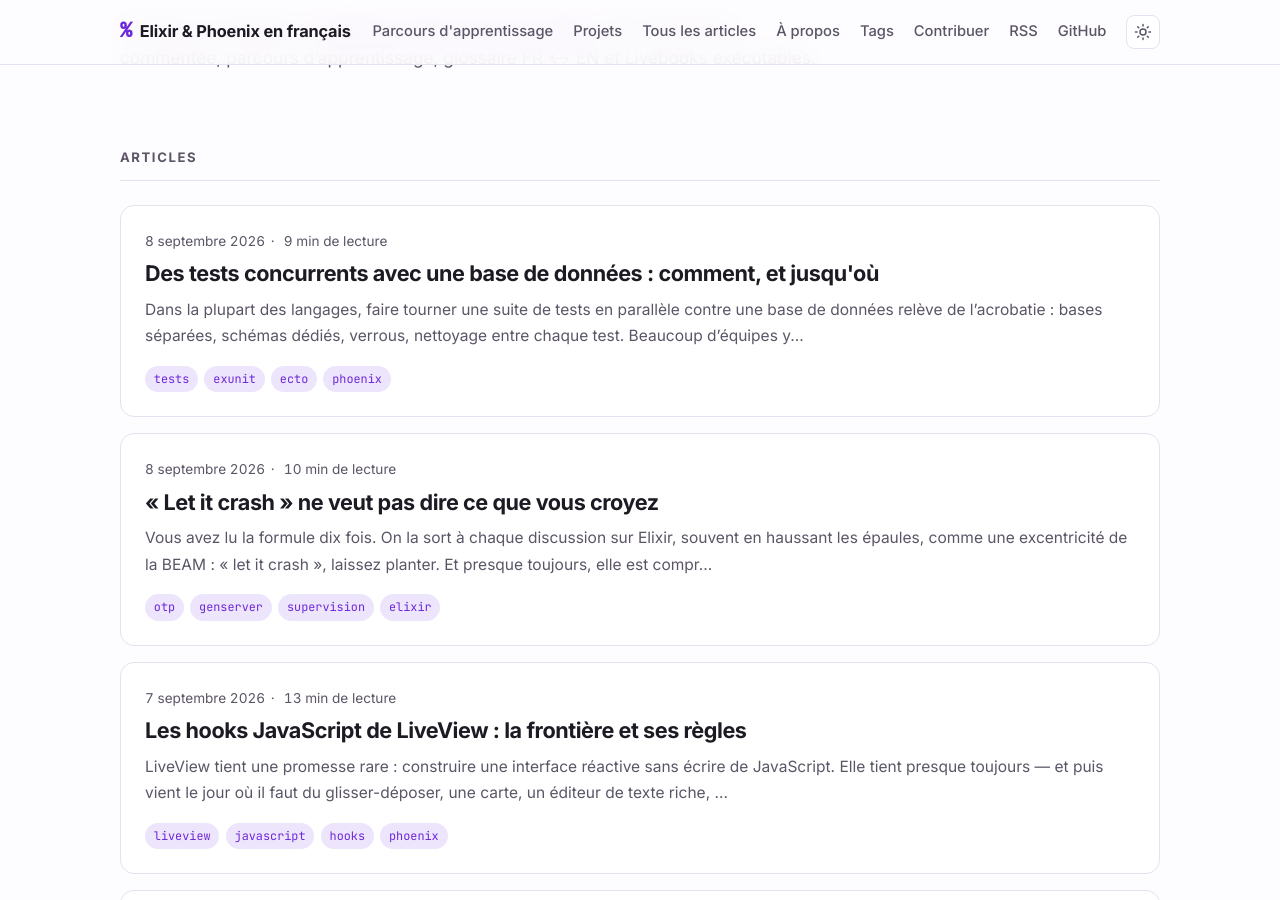
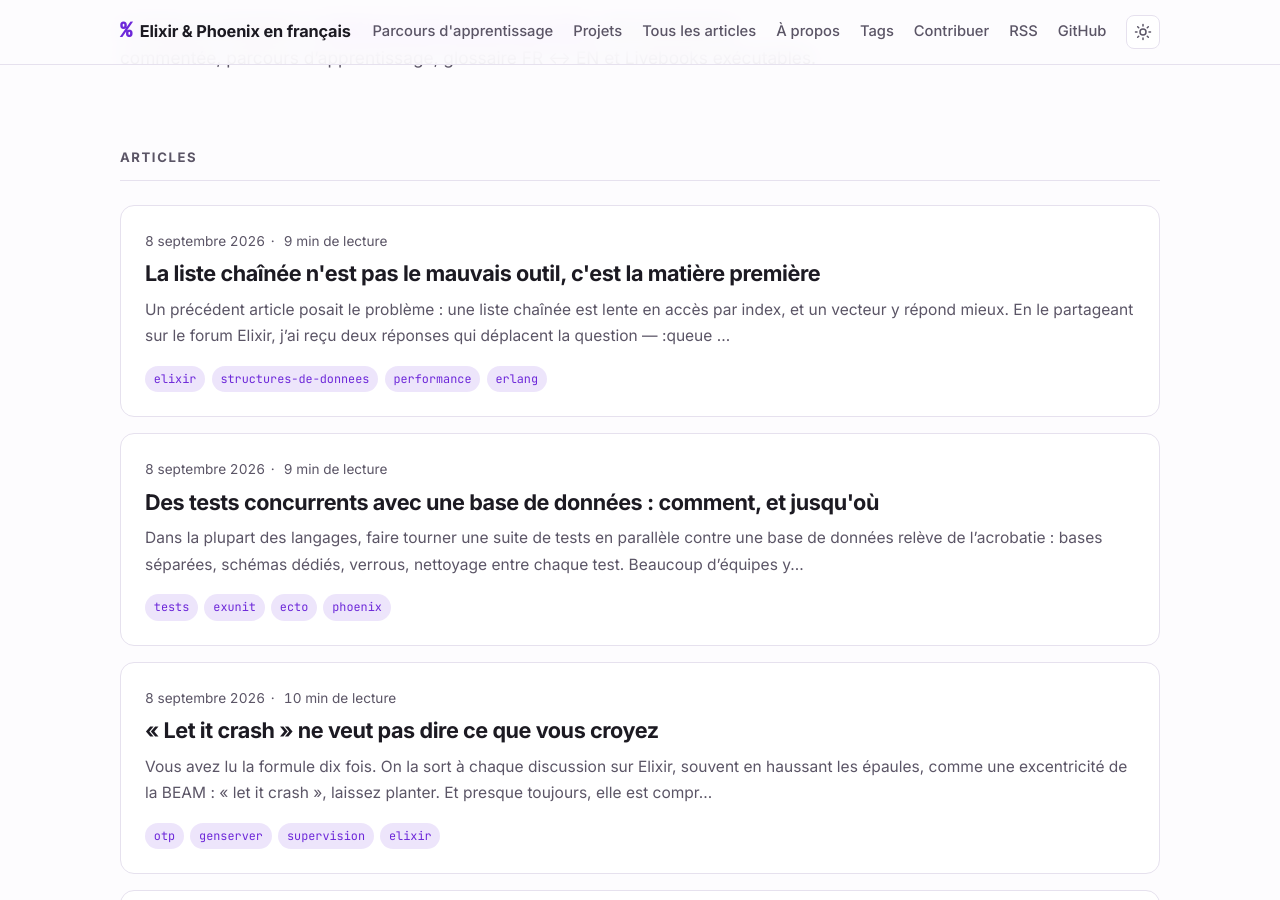
Before and after one commit to nseaSeb/ElixirPhoenixRessources, a Jekyll site: the page built from docs/index.md, in a window 1280 px wide and 900 px high, scrolled down 350 px. Built offline with Jekyll 4.4.1, drawn with Linux system fonts in a browser that asks for light colours; part of the change alters nothing that is shown.

Commit message:
feat(blog): publie « La liste chaînée n'est pas le mauvais outil »
Suite directe de l'article sur Aja, née des réponses reçues sur le forum
Elixir après sa publication : :queue et les zippers. Elles racontent
mieux qu'une liste d'alternatives — aucune de ces structures ne remplace
la liste chaînée, toutes les deux sont faites avec.

Mesuré, sur 50 000 opérations :

  file d'attente      liste native 5 194 ms | deux listes 2 ms | :queue 3 ms
  parcours modifiant  List.replace_at 20 879 ms | zipper 2 ms

Le fait qu'une file maison de dix lignes égale celle d'OTP est la
démonstration, pas une vantardise : l'important n'est pas la librairie
mais l'idée — deux listes dos à dos, l'arrière à l'envers, et les deux
extrémités deviennent gratuites.

Documente aussi que :queue.len/1 est en O(n), choix délibéré d'OTP pour
éviter de maintenir un compteur : écrire :queue.len(q) == 0 est une
faute, il faut is_empty/1.

L'article sur Aja gagne un renvoi vers celui-ci — les deux sont publiés
ensemble, un lien vers un brouillon aurait donné un 404.

Corrections issues de la revue :

- mon module d'exemple s'appelait `File`, donc il remplaçait celui de la
  bibliothèque standard. Vérifié : après avoir collé l'extrait,
  File.read/1 n'existe plus dans la session, derrière un simple
  avertissement qu'on survole, et la panne surgit bien plus tard.
  Renommé en FileAttente, avec un commentaire qui explique le piège
  plutôt que de le taire.
- la date choisie est postérieure aux deux articles publiés ce matin,
  sans quoi le plus récent serait apparu comme le plus ancien du jour.

Co-Authored-By: Claude Opus 5 (1M context) <noreply@anthropic.com>
Claude-Session: https://claude.ai/code/session_01LZ2KDcLoX52APzLkmmjLu7

````diff
--- a/docs/_posts/2026-09-06-aja-vecteurs-ordmap.md
+++ b/docs/_posts/2026-09-06-aja-vecteurs-ordmap.md
@@ -192,3 +192,7 @@ Trois questions, dans l'ordre.
 Si les trois réponses vous mènent à Aja, c'est une bibliothèque soignée, bien documentée, et dont les macros la rendent nettement plus agréable que `:array`. Sinon, la liste chaînée reste un excellent choix par défaut — c'est précisément pour ça qu'elle est le choix par défaut.
 
 La [documentation d'Aja](https://aja.hexdocs.pm/readme.html) contient les benchmarks détaillés, et le [dépôt](https://github.com/sabiwara/aja) permet de les rejouer sur votre machine.
+
+---
+
+**Suite de cet article.** Publié sur le forum Elixir, il a valu deux réponses qui déplacent la question : `:queue` pour les files d'attente et les zippers pour la navigation. Toutes deux sont construites *avec* des listes chaînées plutôt que contre elles — c'est le sujet de [« La liste chaînée n'est pas le mauvais outil, c'est la matière première »]({{ "/articles/files-et-zippers/" | relative_url }}).
--- /dev/null
+++ b/docs/_posts/2026-09-08-files-et-zippers.md
@@ -0,0 +1,200 @@
+---
+layout: post
+title: "La liste chaînée n'est pas le mauvais outil, c'est la matière première"
+date: 2026-09-08 10:38:00 +0200
+lang: fr
+description: "Une file d'attente construite avec deux listes bat la liste native d'un facteur 2 600. Un zipper, d'un facteur 10 000. Aucune de ces structures ne remplace la liste : elles la réarrangent."
+tags: [elixir, structures-de-donnees, performance, erlang]
+categories: [elixir]
+sources:
+  - titre: "queue — Erlang stdlib"
+    url: https://www.erlang.org/doc/apps/stdlib/queue.html
+    note: "les trois API, et les complexités amorties"
+  - titre: "Yet Another Article on Zippers, in Erlang"
+    url: https://ferd.ca/yet-another-article-on-zippers.html
+    auteur: "Fred Hebert"
+  - titre: "Sourceror.Zipper"
+    url: https://hexdocs.pm/sourceror/Sourceror.Zipper.html
+    note: "l'implémentation Elixir de référence, sur l'AST"
+---
+
+[Un précédent article]({{ "/articles/aja-vecteurs-ordmap/" | relative_url }}) posait le problème : une liste chaînée est lente en accès par index, et un vecteur y répond mieux. En le partageant sur le forum Elixir, j'ai reçu deux réponses qui déplacent la question — `:queue` et les zippers — et elles racontent quelque chose de plus intéressant qu'une liste d'alternatives.
+
+Ces deux structures ne remplacent pas la liste chaînée. **Elles sont faites avec.**
+
+<!--more-->
+
+## Le problème : une file d'attente
+
+Vous voulez une file d'attente : on ajoute d'un côté, on retire de l'autre. Avec une liste, un des deux gestes est forcément coûteux.
+
+Retirer en tête est gratuit. Ajouter en queue recopie toute la liste :
+
+{% raw %}
+```elixir
+def enfiler(file, x), do: file ++ [x]     # O(n)
+def defiler([h | t]), do: {h, t}          # O(1)
+```
+{% endraw %}
+
+Sur cinquante mille allers-retours, ça se voit :
+
+```
+50 000 enfilements puis 50 000 défilements
+  liste native (++)   5 194 ms
+```
+
+## L'astuce : deux listes au lieu d'une
+
+La solution est ancienne et tient en une idée. Gardez **deux** listes : celle de l'avant dans le bon sens, celle de l'arrière **à l'envers**. Enfiler, c'est empiler en tête de l'arrière. Défiler, c'est prendre la tête de l'avant. Et quand l'avant est vide, on retourne l'arrière d'un coup.
+
+{% raw %}
+```elixir
+# Surtout pas `defmodule File` : ça remplacerait le module de la
+# bibliothèque standard, et File.read/1 cesserait d'exister pour le reste
+# de la session — avec un simple avertissement qu'on survole.
+defmodule FileAttente do
+  def new, do: {[], []}
+
+  # Empiler en tête : gratuit.
+  def enfiler({avant, arriere}, x), do: {avant, [x | arriere]}
+
+  def defiler({[], []}), do: :vide
+  # L'avant est vide : on retourne l'arrière, une fois.
+  def defiler({[], arriere}), do: defiler({Enum.reverse(arriere), []})
+  def defiler({[h | t], arriere}), do: {h, {t, arriere}}
+end
+```
+{% endraw %}
+
+Le `Enum.reverse` est en O(n), mais il n'arrive qu'une fois par élément inséré : chaque élément est retourné exactement une fois dans sa vie. Réparti sur toutes les opérations, le coût par opération est constant — c'est ce qu'on appelle une complexité **amortie**.
+
+Le résultat :
+
+```
+  liste native (++)      5 194 ms
+  deux listes (maison)       2 ms
+```
+
+Dix lignes, et un facteur **2 600**.
+
+## `:queue`, la même chose en mieux testé
+
+Inutile d'écrire ce module : Erlang le fournit depuis toujours, et il fait exactement ça.
+
+{% raw %}
+```elixir
+file = :queue.new()
+file = :queue.in(:a, file)
+file = :queue.in(:b, file)
+
+{{:value, premier}, file} = :queue.out(file)
+premier   #=> :a
+```
+{% endraw %}
+
+```
+  deux listes (maison)   2 ms
+  :queue (OTP)           3 ms
+```
+
+Ma version maison n'est pas plus rapide — elle est juste moins éprouvée. `:queue` gère aussi les deux bouts : `in_r/2` et `out_r/1` insèrent et retirent à l'envers, ce qui en fait une file **doublement terminée**.
+
+### Un piège à connaître
+
+`:queue.len/1` est en **O(n)**. La documentation l'annonce, et c'est contre-intuitif pour une structure aussi soignée :
+
+```
+100 appels à :queue.len sur une file de 100 000 : 15 ms
+100 appels à :queue.is_empty                    :  0 ms
+```
+
+La raison est un choix délibéré : ne pas maintenir de compteur évite de reconstruire la structure à chaque insertion. Conséquence pratique — **`:queue.len(q) == 0` est une faute**, il faut `:queue.is_empty(q)`.
+
+Le module propose par ailleurs trois API, dont une dite « Okasaki » aux noms inversés (`cons`, `snoc`, `head`, `tail`) que la documentation elle-même qualifie de « by many regarded as strange and avoidable ». Restez sur `in`, `out`, `peek`.
+
+## Le zipper : se déplacer dans une structure immuable
+
+Second retour du forum, et il répond à un besoin différent : parcourir une structure **en la modifiant au passage**, avec la possibilité de revenir en arrière.
+
+Avec une liste, modifier l'élément courant coûte cher, et il n'y a aucun moyen de reculer :
+
+```
+parcourir 50 000 éléments en modifiant chacun
+  List.replace_at à chaque pas   20 879 ms
+```
+
+Un zipper applique la même idée que la file : **retourner la liste**, cette fois autour d'un point de focus. À gauche, ce qu'on a déjà parcouru, stocké à l'envers. À droite, ce qui reste.
+
+{% raw %}
+```elixir
+defmodule Zipper do
+  def depuis(liste), do: {[], liste}
+
+  def droite({gauche, [x | droite]}), do: {[x | gauche], droite}
+  def gauche({[x | gauche], droite}), do: {gauche, [x | droite]}
+
+  def lire({_, [x | _]}), do: x
+  def remplacer({gauche, [_ | droite]}, v), do: {gauche, [v | droite]}
+
+  def vers_liste({gauche, droite}), do: Enum.reverse(gauche) ++ droite
+end
+```
+{% endraw %}
+
+Six lignes utiles. Chaque déplacement fait passer un élément d'une pile à l'autre : temps constant. La modification locale est un simple remplacement de tête : temps constant aussi.
+
+```
+  List.replace_at à chaque pas   20 879 ms
+  zipper                              2 ms
+```
+
+Facteur **10 000**. Et surtout, une capacité que la liste n'a pas du tout :
+
+{% raw %}
+```elixir
+z = Zipper.depuis([:a, :b, :c, :d])
+z = z |> Zipper.droite() |> Zipper.droite()
+Zipper.lire(z)                        #=> :c
+z = Zipper.gauche(z)
+Zipper.lire(z)                        #=> :b
+Zipper.vers_liste(Zipper.remplacer(z, :B))
+#=> [:a, :B, :c, :d]
+```
+{% endraw %}
+
+On recule. Dans une liste chaînée, c'est impossible : les cellules ne pointent que vers l'avant.
+
+### Là où ça devient vraiment utile
+
+Le zipper prend tout son sens sur un **arbre**, où l'on garde en plus le chemin parcouru depuis la racine. C'est ce qui permet de descendre dans une structure, de modifier une feuille, et de remonter — sans reconstruire l'arbre entier à chaque étape.
+
+En Elixir, l'implémentation de référence est [`Sourceror.Zipper`](https://hexdocs.pm/sourceror/Sourceror.Zipper.html), qui travaille sur l'arbre syntaxique. C'est ce qui fait tourner les outils de réécriture automatique de code — et sa documentation est un bon endroit pour comprendre le concept sur un cas réel.
+
+Fred Hebert a écrit [l'article de référence sur le sujet](https://ferd.ca/yet-another-article-on-zippers.html) en 2010, en Erlang. Il reste la meilleure explication du mécanisme.
+
+## Ce que ces deux structures ont en commun
+
+Ni l'une ni l'autre n'abandonne la liste chaînée. Elles en utilisent deux.
+
+C'est le même geste dans les deux cas : **placer le coût du bon côté**. Une liste est gratuite en tête et chère en queue ; alors on en met deux dos à dos, et les deux extrémités deviennent gratuites. On paie un retournement, mais une seule fois par élément.
+
+Cette idée éclaire aussi la limite. Une liste ne devient pas magiquement indexable : `:queue` ne sait pas plus accéder au 5 000ᵉ élément qu'une liste, et un zipper doit s'y rendre pas à pas. Pour l'accès par index, il faut une structure d'une autre forme — [un vecteur]({{ "/articles/aja-vecteurs-ordmap/" | relative_url }}), c'est-à-dire un arbre.
+
+## Comment choisir
+
+| Le besoin | La réponse |
+|---|---|
+| Empiler et dépiler du même côté | une liste, `[x \| reste]` |
+| Ajouter d'un côté, retirer de l'autre | `:queue` |
+| Parcourir en modifiant, avec retour arrière | un zipper |
+| Accéder ou modifier par index | un vecteur |
+| Ordre d'insertion avec des clés quelconques | une map ordonnée |
+
+La question n'est jamais « quelle est la meilleure structure ». C'est « de quel côté vais-je payer ».
+
+---
+
+*Ces deux pistes m'ont été signalées sur le forum Elixir, en réponse à l'article sur les vecteurs. Merci à ceux qui ont pris le temps de répondre : c'est exactement à ça que sert de publier.*
+
+*Toutes les mesures ont été prises sur Elixir 1.19.5 et Erlang/OTP 28. Les nombres varient d'une machine à l'autre ; les ordres de grandeur, non.*
````
